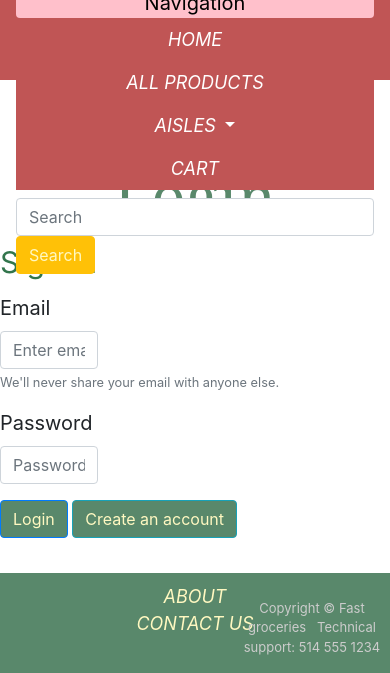
After one commit to Atienn/SOEN287PROJECT, a PHP site: page /LoginPage.html in a window 390 px wide, after a click on "Navigation". The commit adds this page. Shown: the part 171-844 px from the top of the page. Run offline with PHP 8.4, Linux system fonts and the light colour scheme; some libraries are stand-ins or nearby versions.

Commit message:
part 5 and 6 completed. Link in part 5 to 6 does not work tho

```diff
--- /dev/null
+++ b/P5+P6/LoginPage.html
@@ -0,0 +1,201 @@
+<!DOCTYPE html>
+<html lang="en" dir="ltr">
+  <head>
+    <meta charset="UTF-8" />
+    <meta name="viewport" content="width=device-width, initial-scale=1.0" />
+    <title>Sign in page</title>
+  </head>
+  <!--  CSS Stylesheets-->
+  <link
+    rel="stylesheet"
+    href="https://maxcdn.bootstrapcdn.com/bootstrap/4.0.0/css/bootstrap.min.css"
+    integrity="sha384-Gn5384xqQ1aoWXA+058RXPxPg6fy4IWvTNh0E263XmFcJlSAwiGgFAW/dAiS6JXm"
+    crossorigin="anonymous"
+  />
+  <link rel="stylesheet" href="SignIn.css" />
+  <!--  Font Awesome-->
+  <script
+    src="https://kit.fontawesome.com/5e7c980afc.js"
+    crossorigin="anonymous"
+  ></script>
+
+  <!--  Bootstrap Scripts-->
+  <script
+    src="https://code.jquery.com/jquery-3.2.1.slim.min.js"
+    integrity="sha384-KJ3o2DKtIkvYIK3UENzmM7KCkRr/rE9/Qpg6aAZGJwFDMVNA/GpGFF93hXpG5KkN"
+    crossorigin="anonymous"
+  ></script>
+  <script
+    src="https://cdnjs.cloudflare.com/ajax/libs/popper.js/1.12.9/umd/popper.min.js"
+    integrity="sha384-ApNbgh9B+Y1QKtv3Rn7W3mgPxhU9K/ScQsAP7hUibX39j7fakFPskvXusvfa0b4Q"
+    crossorigin="anonymous"
+  ></script>
+  <script
+    src="https://maxcdn.bootstrapcdn.com/bootstrap/4.0.0/js/bootstrap.min.js"
+    integrity="sha384-JZR6Spejh4U02d8jOt6vLEHfe/JQGiRRSQQxSfFWpi1MquVdAyjUar5+76PVCmYl"
+    crossorigin="anonymous"
+  ></script>
+
+  <!--header-->
+  <div class="row">
+    <div class="header">
+      <img
+        src="img/tomato.png"
+        class="img-fluid"
+        alt="Responsive image"
+        width="100px"
+      />
+      <span class="title navbar-brand"><h1>Fast Groceries</h1></span>
+      <a class="login" href="#">Login|</a>
+      <a class="Register" href="#">&nbsp |Register</a>
+    </div>
+  </div>
+  <div class="row">
+    <div class="col-lg-2"></div>
+    <div class="col-lg-8">
+      <!--body-->
+      <body>
+        <div class="">
+          <nav class="navbar navbar-expand-lg bg-c05555">
+            <button
+              class="navbar-toggler"
+              type="button"
+              data-toggle="collapse"
+              data-target="#navbarSupportedContent"
+              aria-controls="navbarSupportedContent"
+              aria-expanded="false"
+              aria-label="Toggle navigation"
+            >
+              <span>Navigation</span>
+            </button>
+
+            <div class="collapse navbar-collapse" id="navbarSupportedContent">
+              <ul class="navbar-nav mr-auto">
+                <li class="nav-item active">
+                  <a class="nav-link" href="#"
+                    >&nbsp HOME &nbsp<span class="sr-only">(current)</span></a
+                  >
+                </li>
+                <a class="nav-link" href="#">&nbsp ALL PRODUCTS &nbsp</a>
+                <li class="nav-item dropdown">
+                  <a
+                    class="nav-link dropdown-toggle"
+                    href="#"
+                    id="navbarDropdown"
+                    role="button"
+                    data-toggle="dropdown"
+                    aria-haspopup="true"
+                    aria-expanded="false"
+                  >
+                    AISLES
+                  </a>
+                  <div class="dropdown-menu" aria-labelledby="navbarDropdown">
+                    <a class="dropdown-item" href="#">Dairy & Eggs</a>
+                    <a class="dropdown-item" href="#">Fruits & Vegetables</a>
+                    <a class="dropdown-item" href="#">Fish & Seafood</a>
+                    <a class="dropdown-item" href="#">Beverages</a>
+                    <a class="dropdown-item" href="#">Beer & Wine</a>
+                    <div class="dropdown-divider"></div>
+                    <a class="dropdown-item" href="#">More...</a>
+                  </div>
+                </li>
+                <a class="nav-link" href="#">&nbsp CART &nbsp</a>
+              </ul>
+              <form class="form-inline my-2 my-lg-0">
+                <input
+                  class="form-control mr-sm-2"
+                  type="search"
+                  placeholder="Search"
+                  aria-label="Search"
+                />
+                <button type="button" class="btn btn-warning">Search</button>
+              </form>
+            </div>
+          </nav>
+        </div>
+        <!--You can put your part here-->
+
+        <h2 id="customerLogin">Customer Login</h2>
+
+        <p class="signInColumn">Sign In</p>
+
+        <form>
+          <div class="form-group">
+            <label for="exampleInputEmail1" ; style="font-size: 20px">
+              Email
+            </label>
+            <input
+              type="email"
+              class="form-control"
+              id="exampleInputEmail1"
+              aria-describedby="emailHelp"
+              placeholder="Enter email"
+              style="width: 25%"
+            />
+            <small id="emailHelp" class="form-text text-muted"
+              >We'll never share your email with anyone else.</small
+            >
+          </div>
+          <div class="form-group">
+            <label for="exampleInputPassword1" ; style="font-size: 20px">
+              Password
+            </label>
+            <input
+              type="password"
+              class="form-control"
+              id="exampleInputPassword1"
+              placeholder="Password"
+              style="width: 25%"
+            />
+          </div>
+          <button
+            type="submit"
+            class="btn btn-primary"
+            style="background-color: #59886b"
+          >
+            Login
+          </button>
+
+          <a
+            href="SOEN287PROJECT/P5+P6/SignUpPage.html"
+            class="btn btn-info"
+            role="button"
+            style="background-color: #59886b"
+            >Create an account</a
+          >
+
+          <!-- I NEED HTML TO MAKE THIS BUTTON WORK -->
+          <!-- <button
+            type="submit"
+            class="btn btn-primary"
+            style="background-color: #59886b"
+          >
+            Create an account
+          </button> -->
+        </form>
+
+        <!--footer-->
+        <div class="footer">
+          <center>
+            <div class="row">
+              <div class="col-sm">
+                <a class="footerText" href="#">ABOUT</a>
+              </div>
+              <div class="col-sm">
+                <a class="footerText" href="#">CONTACT US</a>
+              </div>
+            </div>
+          </center>
+          <div class="copyright">
+            <p>
+              Copyright &copy Fast groceries &nbsp; Technical support: 514 555
+              1234
+            </p>
+          </div>
+        </div>
+      </body>
+    </div>
+
+    <div class="col-lg-2"></div>
+  </div>
+</html>
--- a/SignInP6/SignIn.css
+++ b/P5+P6/SignIn.css
@@ -13,6 +13,7 @@ body {
   width: 150px;
   color: #32754c;
   font-size: 30px;
+  margin-bottom: 2%;
 }
 .email {
   margin-top: 2%;
```
Also changed, not shown: P5+P6/SignUpPage.html (renamed from SignInP6/index.html, +17 -19 lines).
